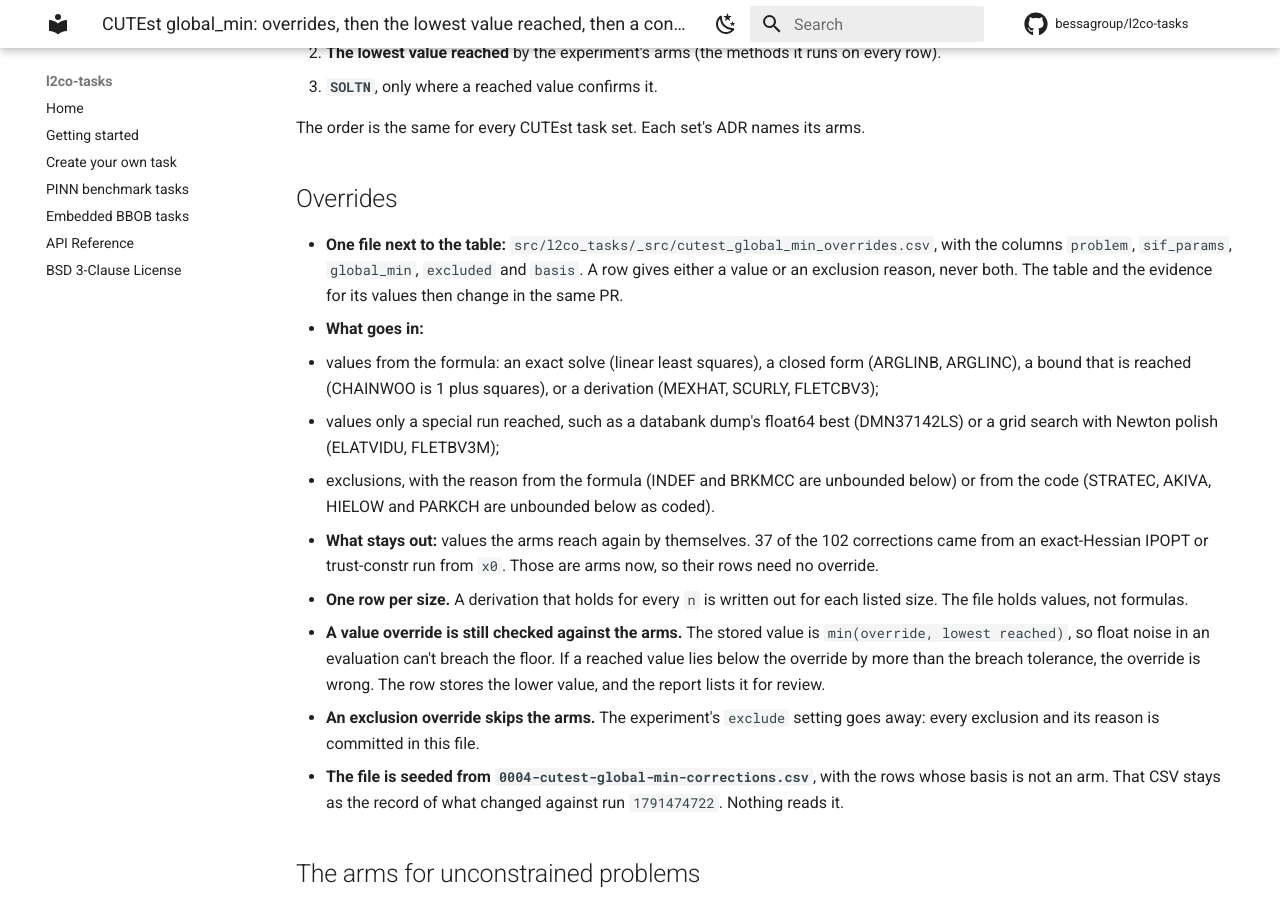
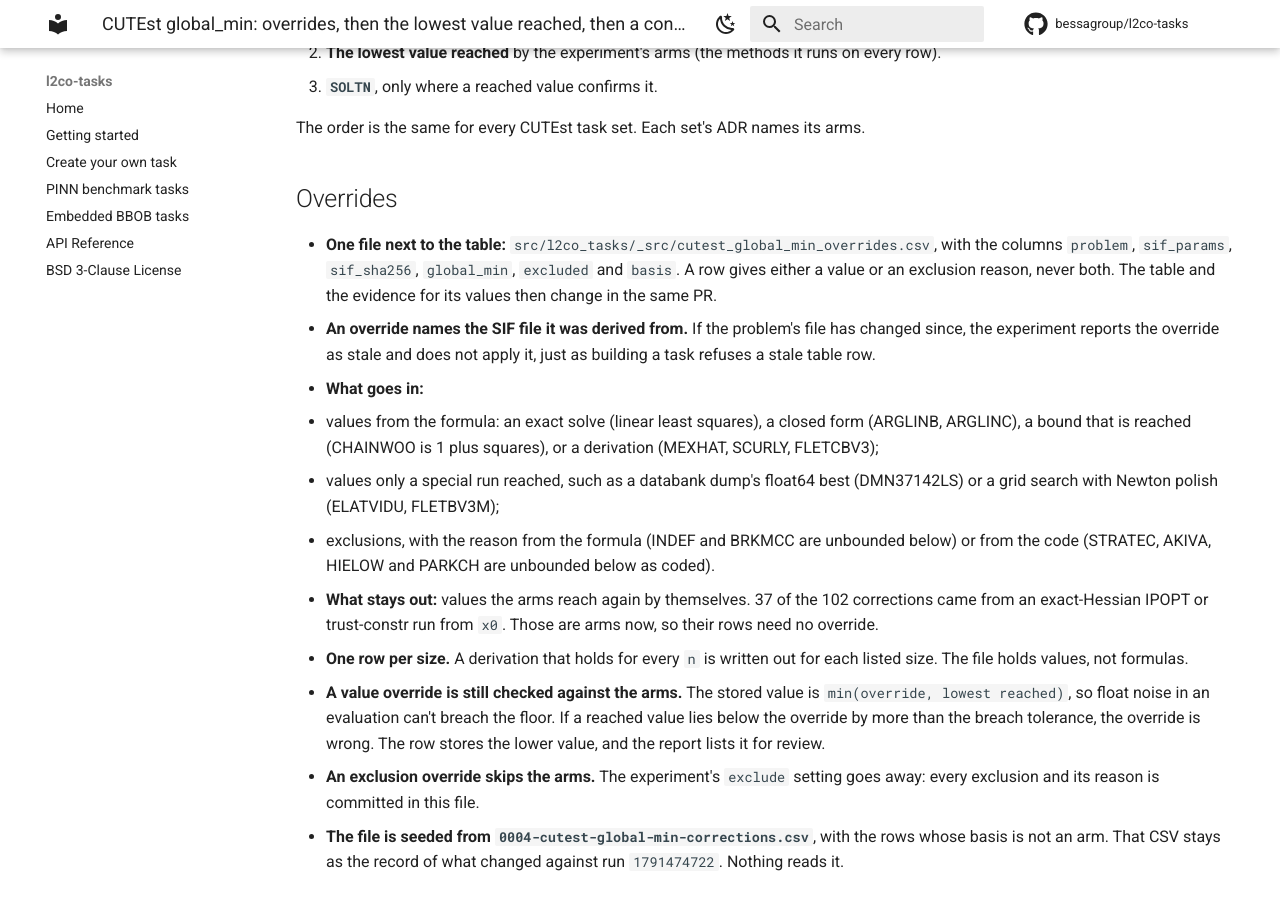
Before and after one commit to bessagroup/l2co-tasks, an MkDocs documentation site: the page built from docs/adr/0006-cutest-global-min-rule.md, in a window 1280 px wide and 900 px high, scrolled down 602 px. Built offline with MkDocs 1.6.1 and Material for MkDocs 9.7.7, drawn with Linux system fonts in a browser that asks for light colours; comment, search, counter and statistics services are not loaded.

Commit message:
docs: an override names the SIF file it was derived from (ADR 0006)
Co-Authored-By: Claude Opus 5.5 (1M context) <noreply@anthropic.com>

```diff
--- a/docs/adr/0006-cutest-global-min-rule.md
+++ b/docs/adr/0006-cutest-global-min-rule.md
@@ -39,9 +39,13 @@ its arms.
 
 - **One file next to the table:**
   `src/l2co_tasks/_src/cutest_global_min_overrides.csv`, with the columns
-  `problem`, `sif_params`, `global_min`, `excluded` and `basis`. A row
-  gives either a value or an exclusion reason, never both. The table and
-  the evidence for its values then change in the same PR.
+  `problem`, `sif_params`, `sif_sha256`, `global_min`, `excluded` and
+  `basis`. A row gives either a value or an exclusion reason, never both.
+  The table and the evidence for its values then change in the same PR.
+- **An override names the SIF file it was derived from.** If the
+  problem's file has changed since, the experiment reports the override
+  as stale and does not apply it, just as building a task refuses a
+  stale table row.
 - **What goes in:**
   - values from the formula: an exact solve (linear least squares), a
     closed form (ARGLINB, ARGLINC), a bound that is reached (CHAINWOO is
```
